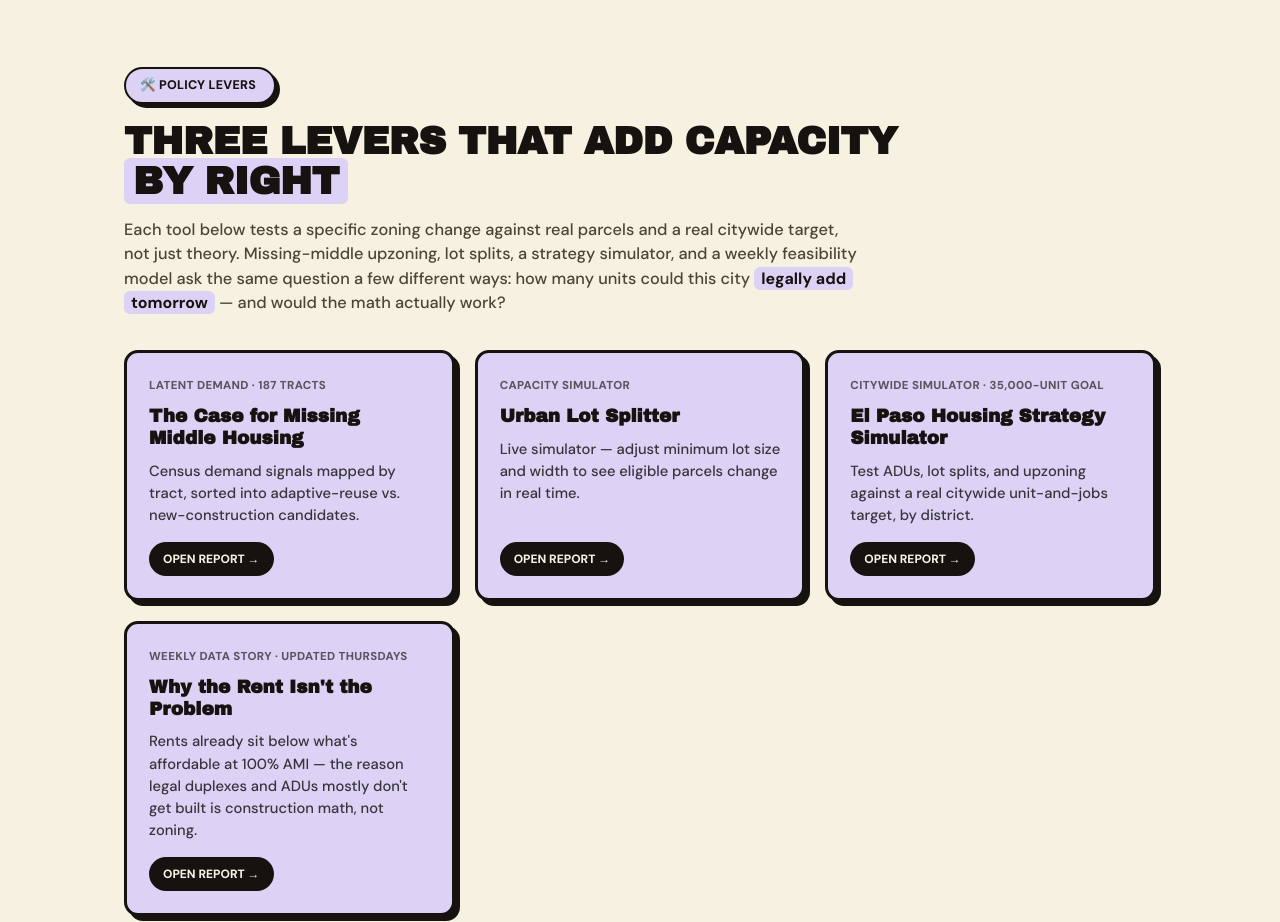
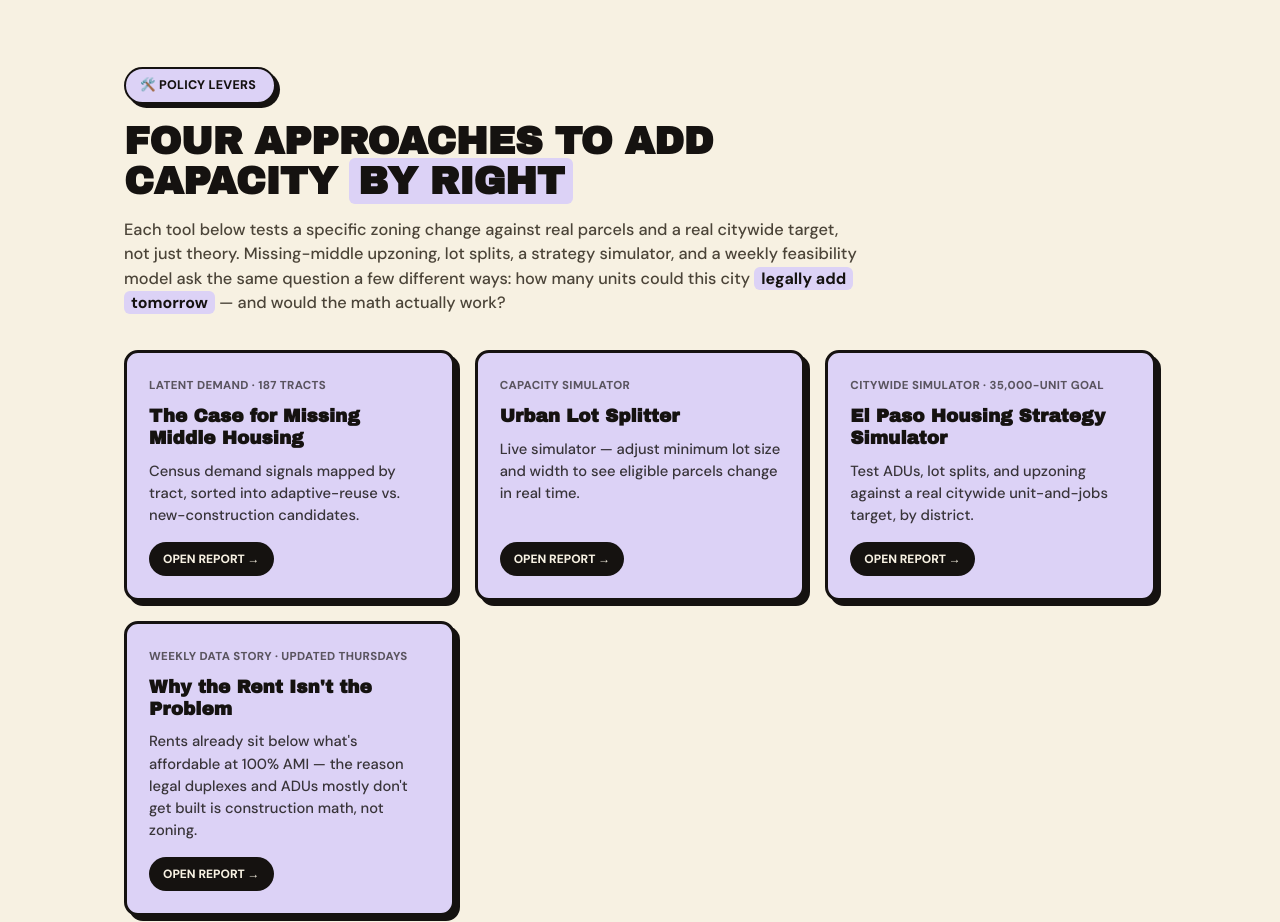
Before and after one commit to hoffmanap/El-Paso-Housing, a plain HTML site: page index.html in a window 1280 px wide. Shown: the part 2820-3742 px from the top of the page. Drawn offline with Linux system fonts and the light colour scheme.

Commit message:
Update index.html

```diff
--- a/index.html
+++ b/index.html
@@ -258,7 +258,7 @@
   <section class="catsection cat-tools" id="tools">
     <div class="cat-head">
       <div class="eyebrow cat-eyebrow" style="background:var(--lavender);">🛠️ POLICY LEVERS</div>
-      <h2 class="cat-headline display">THREE LEVERS THAT ADD CAPACITY <mark class="hl lavender">BY RIGHT</mark></h2>
+      <h2 class="cat-headline display">FOUR APPROACHES TO ADD CAPACITY <mark class="hl lavender">BY RIGHT</mark></h2>
       <p class="cat-finding">Each tool below tests a specific zoning change against real parcels and a real citywide target, not just theory. Missing-middle upzoning, lot splits, a strategy simulator, and a weekly feasibility model ask the same question a few different ways: how many units could this city <mark class="hl lavender">legally add tomorrow</mark> — and would the math actually work?</p>
     </div>
     <div class="cardgrid">
```
